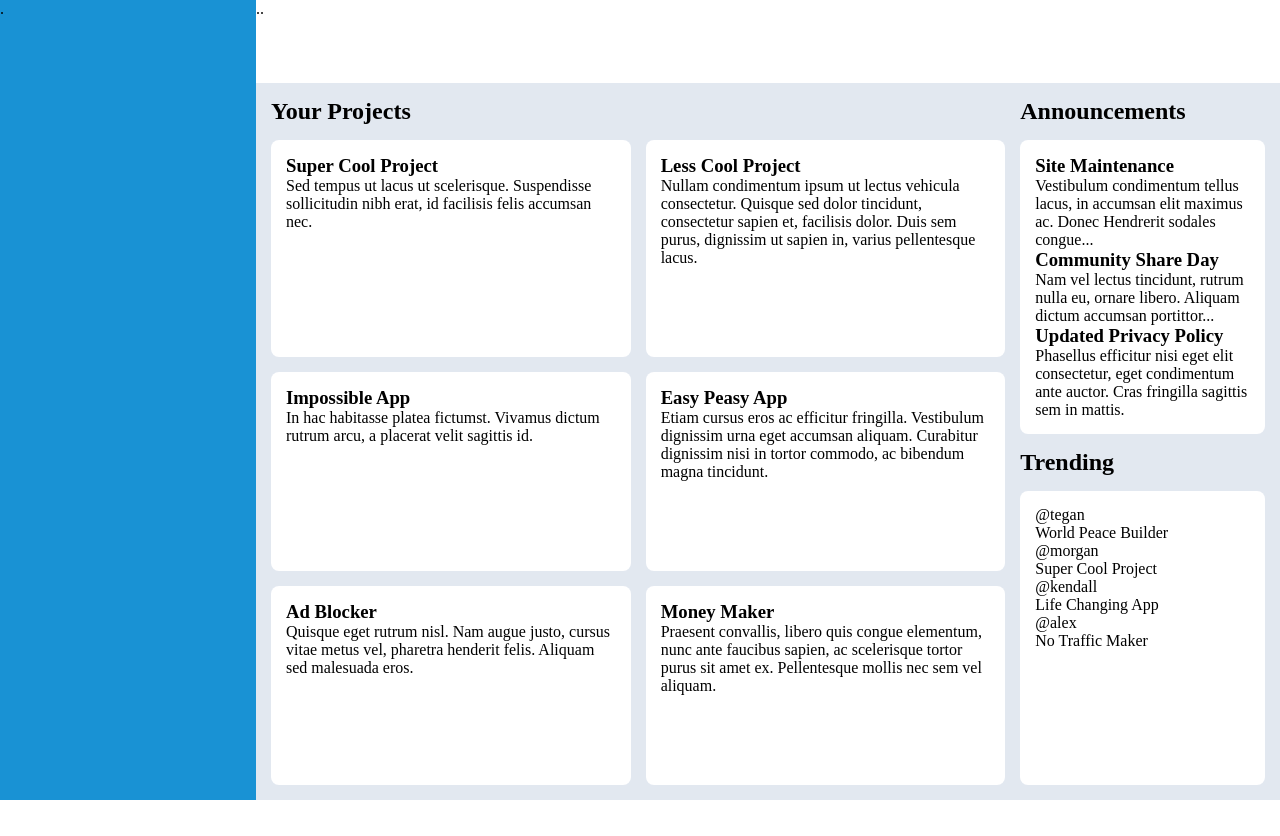
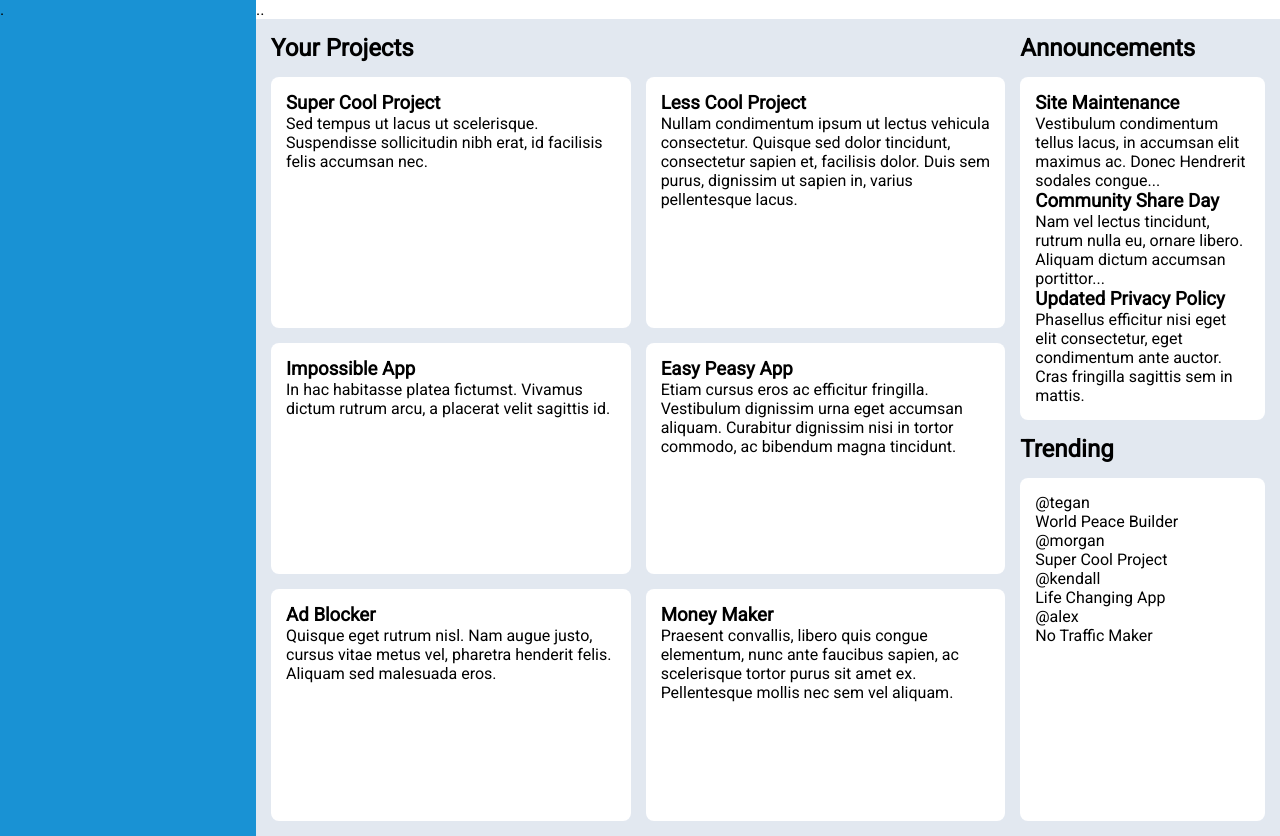
Before and after one commit to gergokiss-ctrl/odin-admin-dashboard, a plain HTML site: page index.html in a window 1280 px wide. Before the commit the page ends 800 px from the top, so only its background shows below. Drawn offline with Linux system fonts and the light colour scheme.

Commit message:
Add 'Roboto' font family

```diff
--- a/index.html
+++ b/index.html
@@ -7,6 +7,12 @@
     <meta name="viewport" content="width=device-width, initial-scale=1.0">
     <title>Admin Dashboard</title>
     <link rel="stylesheet" href="style.css">
+    <link rel="stylesheet" href="https://fonts.googleapis.com/css2?family=Roboto">
+    <style>
+        body {
+            font-family: 'Roboto', Arial, Helvetica, sans-serif;
+        }
+    </style>
 </head>
 
 <body>
```
